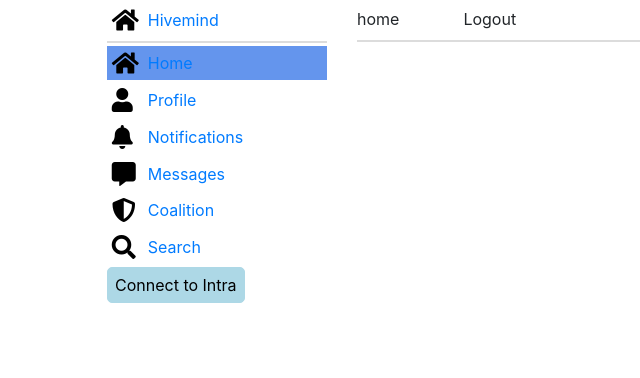
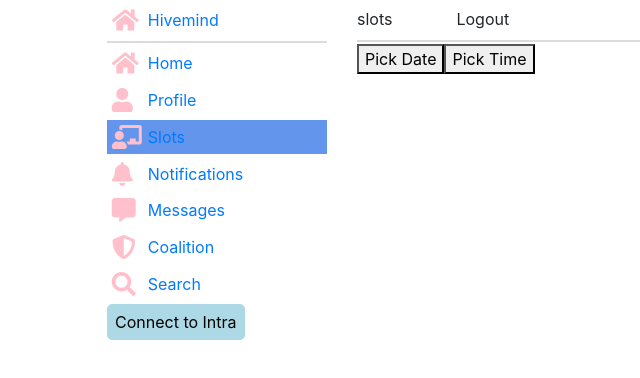
Before and after one commit to DoebelnAtz/hiisi_frontend, a React (Create React App) app: page /slots in a window 1280 px wide. Shown: the top 378 px of the page, without its empty margins (48-688 px from the left). Built offline with nearby package versions, Linux system fonts and the light colour scheme; sample sign-in values are in the browser's storage.

Commit message:
code cleanup

```diff
--- a/src/App/Feed/CreatePostPopup.js
+++ b/src/App/Feed/CreatePostPopup.js
@@ -31,7 +31,7 @@ const CreatePostPopup = (props) => {
     };
 
     useEffect(() => {
-        validateInput();
+        validateInput(); // eslint-disable-next-line
     }, [title.length, content.length]);
 
 
--- a/src/App/Main.js
+++ b/src/App/Main.js
@@ -3,10 +3,11 @@ import Profile from "./Profile/Profile";
 import React from "react";
 
 import { Route, Switch, useLocation } from 'react-router-dom'
-import Slots from "./Profile/Slots/Slots";
+import Slots from "./Slots/Slots";
 import Search from "./Search/Search";
 import UserPage from "./User/UserPage";
 import {useTransition, animated} from "react-spring";
+import SideNav from "./Nav/SideNav";
 
 
 export default (prop) => {
@@ -20,7 +21,12 @@ export default (prop) => {
     return transitions.map(({ item, props, key }) => (
         <animated.div key={key} style={props}>
             <Switch location={location}>
-                <Route exact path={'/profile/slots'} component={Slots}/>
+                <Route exact path={'/slots'}
+                       render={(props) =>
+                           <Slots {...props} setCurrentNav={prop.setCurrentNav}/>
+                       }
+
+                />
                 <Route exact path={'/home'} component={Feed}/>
                 <Route exact path={'/profile/'}
                        render={(props) =>
--- a/src/App/Nav/ProfileOptions/ProfileOptions.js
+++ /dev/null
@@ -1,14 +0,0 @@
-import React from 'react';
-
-import { NavSlots } from './ProfileOptionsNav'
-
-const ProfileOptions = (props) => {
-
-    return (
-        <div>
-            <NavSlots currentNav={props.currentNav} setCurrentNav={props.setCurrentNav}/>
-        </div>
-    );
-};
-
-export default ProfileOptions;
--- a/src/App/Nav/ProfileOptions/ProfileOptionsNav.js
+++ /dev/null
@@ -1,23 +0,0 @@
-import {Link} from "react-router-dom";
-import React from "react";
-import '../nav.css'
-
-export const NavSlots = (props) => {
-
-    const setNavSlots = () => {
-        props.setCurrentNav('profile / slots')
-    };
-
-    return (
-        <Link
-            to={'/profile/slots'}
-            className={`row nav_item sub_item ${props.currentNav === 'profile / slots' ? 'active' : 'inactive'}`}
-            onClick={setNavSlots}
-        >
-            <i className="fas fa-chalkboard-teacher"></i><span
-            id={'profile_nav'}
-            className={`d-none d-md-block`}>
-            Slots</span>
-        </Link>
-    )
-};
--- a/src/App/Nav/SideNav.js
+++ b/src/App/Nav/SideNav.js
@@ -1,13 +1,14 @@
 import React, { useState, useEffect } from 'react'
 import { Route, withRouter } from 'react-router-dom'
+
 import {Profile, Logo, ConnectToIntra, NavItem} from './NavItems'
 import './nav.css'
-import  ProfileOptions from './ProfileOptions/ProfileOptions'
 
 const SideNav = (props) => {
 
     const [connected, setConnected] = useState(false);
     const [connectText, setConnectText] = useState('Connect to Intra');
+    const [profileOptions, setProfileOptions] = useState(false);
 
     const checkAuth = () => {
         if (localStorage.getItem('token')) {
@@ -34,10 +35,10 @@ const SideNav = (props) => {
             <Logo currentNav={props.currentNav} setCurrentNav={props.setCurrentNav}/>
             <NavItem currentNav={props.currentNav} setCurrentNav={props.setCurrentNav}
                      path={'home'} name={'Home'} icon={'fas fa-home'}/>
-            <Profile currentNav={props.currentNav} setCurrentNav={props.setCurrentNav}/>
-            <Route exact path={['/profile', '/profile/slots']}>
-                <ProfileOptions currentNav={props.currentNav} setCurrentNav={props.setCurrentNav}/>
-            </Route>
+            <Profile currentNav={props.currentNav} setCurrentNav={props.setCurrentNav}
+            />
+            <NavItem currentNav={props.currentNav} setCurrentNav={props.setCurrentNav}
+                     path={'slots'} name={'Slots'} icon={'fas fa-chalkboard-teacher'}/>
             <NavItem currentNav={props.currentNav} setCurrentNav={props.setCurrentNav}
                      path={'notifications'} name={'Notifications'} icon={'fas fa-bell'}/>
             <NavItem currentNav={props.currentNav} setCurrentNav={props.setCurrentNav}
--- a/src/App/Nav/nav.css
+++ b/src/App/Nav/nav.css
@@ -21,7 +21,7 @@
 
 .nav_item i{
     margin-right: 1rem;
-    color: var(--colorprimary);
+    color: var(--colorsecondary);
     font-size: 24px;
 
 }
--- a/src/App/Profile/Slots/Slots.js
+++ /dev/null
@@ -1,14 +0,0 @@
-import React from 'react';
-
-import DatePicker from '../../Components/DatePicker/DatePicker'
-
-const Slots = () => {
-
-        return (
-            <div>
-                <DatePicker/>
-            </div>
-        );
-};
-
-export default Slots;
--- /dev/null
+++ b/src/App/Slots/Slots.js
@@ -0,0 +1,18 @@
+import React, {useEffect} from 'react';
+
+import DatePicker from '../Components/DatePicker/DatePicker'
+
+const Slots = (props) => {
+
+    useEffect(() => {
+        props.setCurrentNav('slots') // eslint-disable-next-line
+    }, []);
+
+    return (
+        <div>
+            <DatePicker/>
+        </div>
+    );
+};
+
+export default Slots;
```
